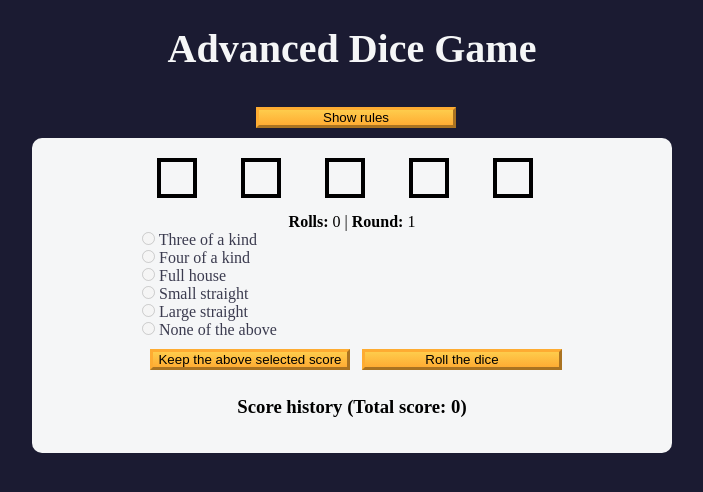
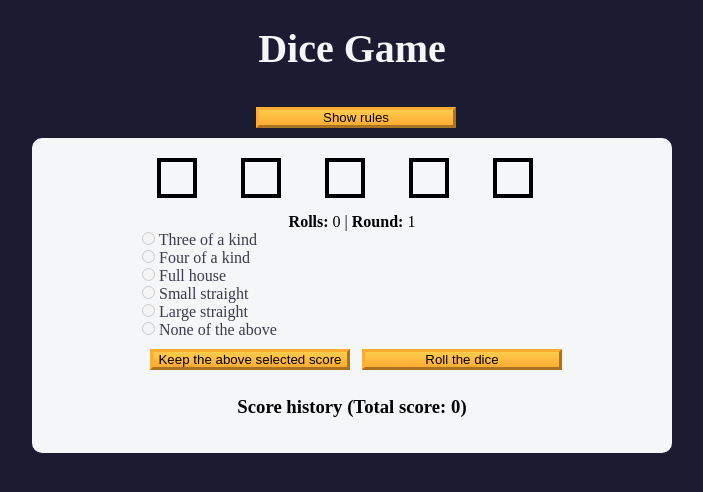
Before and after one commit to IsacGomess/dice-game, a plain HTML site: page index.html in a window 1280 px wide. Shown: the whole page, without its empty margins (288-991 px from the left). Drawn offline with Linux system fonts and the light colour scheme.

Commit message:
alteração No nome principal

```diff
--- a/index.html
+++ b/index.html
@@ -9,7 +9,7 @@
 
 <body>
   <header>
-    <h1>Advanced Dice Game</h1>
+    <h1>Dice Game</h1>
     <button class="btn" id="rules-btn" type="button">Show rules</button>
     <div class="rules-container">
       <h2>Rules</h2>
```
